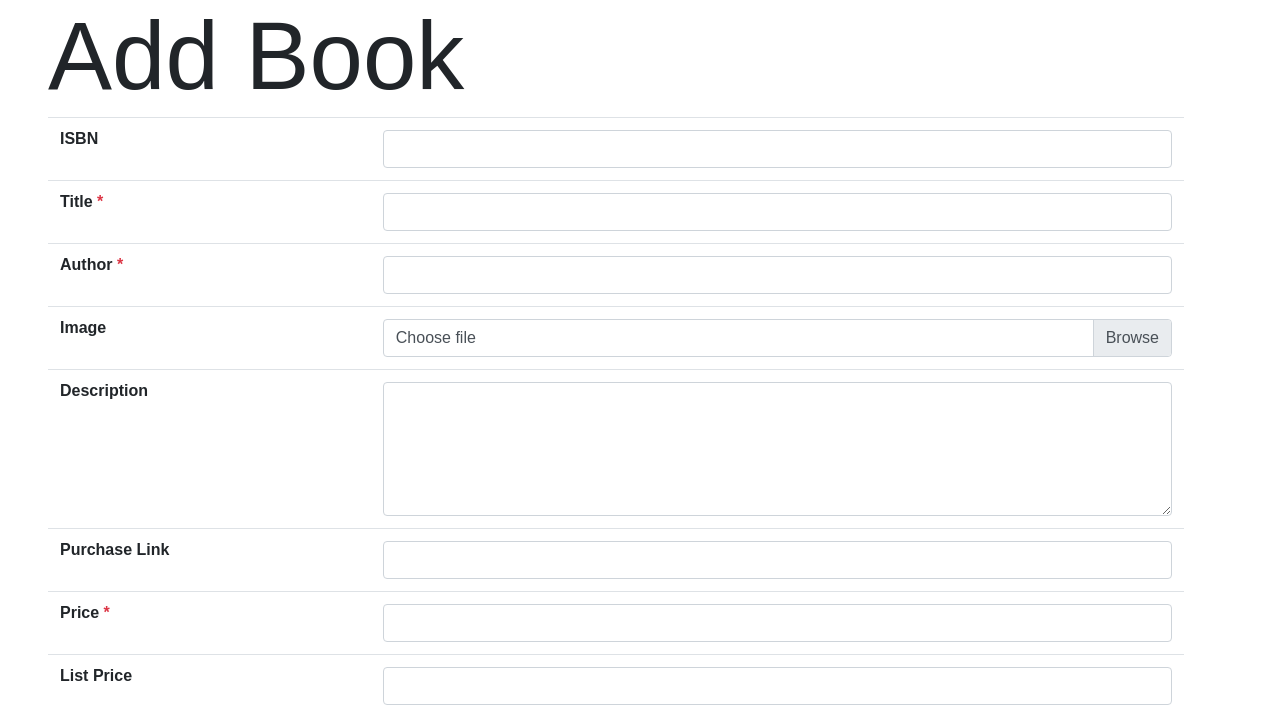
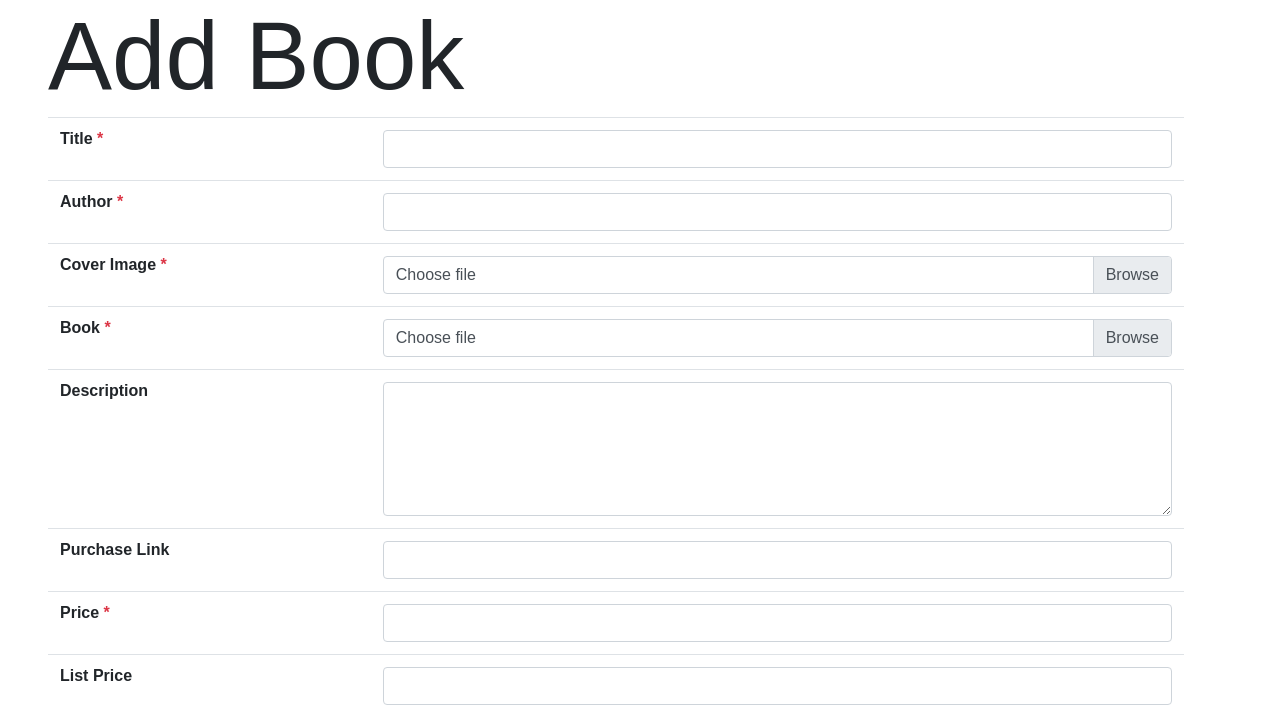
Before and after one commit to NowoCodes/Cravinkminds, a PHP site: page /dashboard/add_book.php in a window 1280 px wide. Shown: the part 96-812 px from the top of the page. Run offline with PHP 8.4, Linux system fonts and the light colour scheme; the visitor is signed in with stand-in values (Sample User, id 1); data that the repository does not hold is empty; some libraries are stand-ins or nearby versions.

Commit message:
remove isbn & add book

```diff
--- a/dashboard/add_book.php
+++ b/dashboard/add_book.php
@@ -1,4 +1,6 @@
 <?php
+$title = 'Add Books';
+$page = 'add_book';
 include '../engine/conn.php';
 session_start();
 if (isset($_SESSION['cravinkuname'])) {
@@ -18,10 +20,6 @@ include 'dashboard-nav.php';
 
       <table class="table">
         <tr>
-          <th>ISBN</th>
-          <td><input type="text" class="form-control" name="isbn"></td>
-        </tr>
-        <tr>
           <th>Title <span class="text-danger">*</span></th>
           <td><input type="text" class="form-control" name="title" required></td>
         </tr>
@@ -30,10 +28,19 @@ include 'dashboard-nav.php';
           <td><input type="text" class="form-control" name="author" required></td>
         </tr>
         <tr>
-          <th>Image</th>
+          <th>Cover Image <span class="text-danger">*</span></th>
           <td>
             <div class="custom-file">
               <input type="file" class="custom-file-input" name="image">
+              <label class="custom-file-label" for="customFile">Choose file</label>
+            </div>
+          </td>
+        </tr>
+        <tr>
+          <th>Book <span class="text-danger">*</span></th>
+          <td>
+            <div class="custom-file">
+              <input type="file" class="custom-file-input" name="ebook">
               <label class="custom-file-label" for="customFile">Choose file</label>
             </div>
           </td>
```
Also changed, not shown: dashboard/editbook.php (+14 -13 lines).
